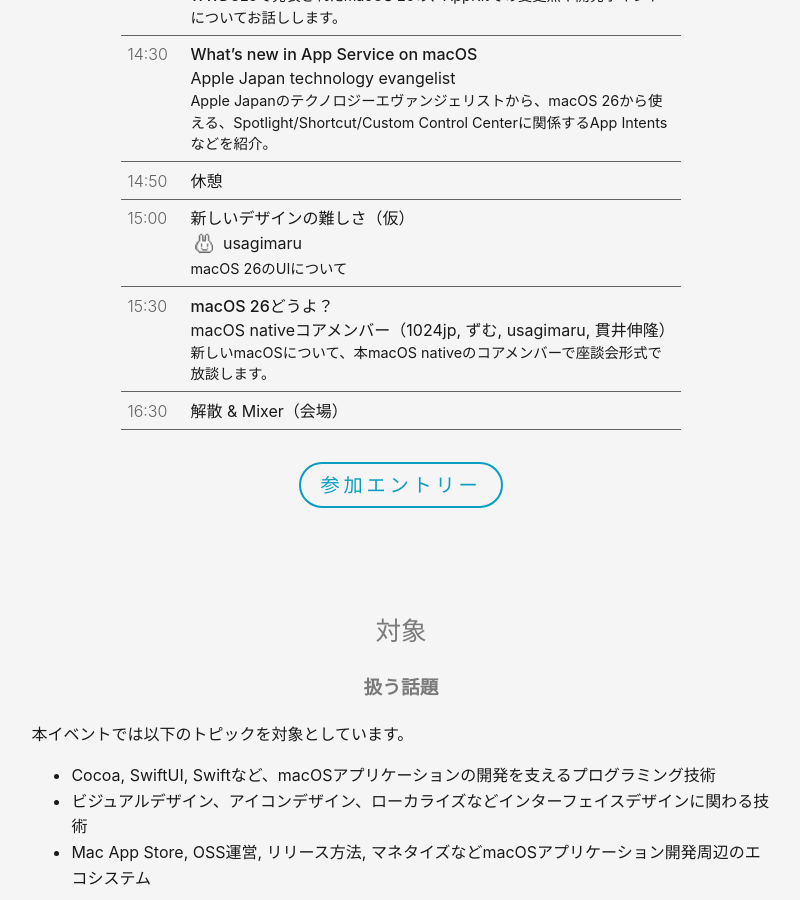
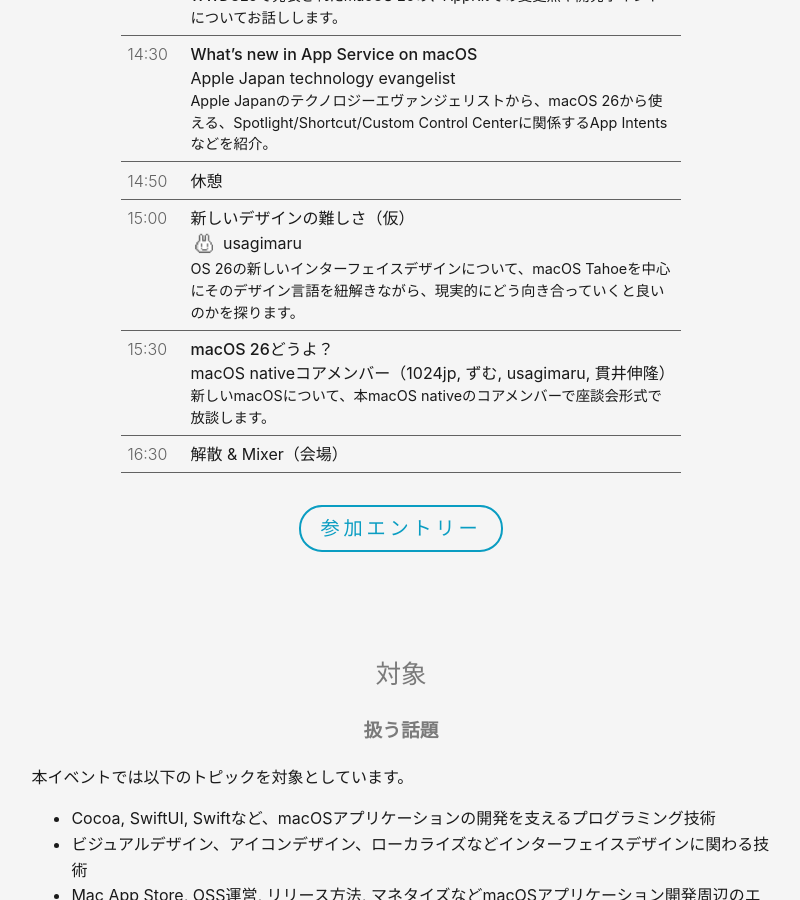
Before and after one commit to macOS-native/macos-native.github.io, a Jekyll site: the page built from index.md, in a window 1280 px wide and 900 px high, scrolled down 1016 px. Shown: the whole window, without its empty margins (239-1039 px from the left). Built offline with Jekyll 4.4.1, drawn with Linux system fonts in a browser that asks for light colours.

Commit message:
update description

```diff
--- a/_data/events.yml
+++ b/_data/events.yml
@@ -32,7 +32,7 @@
         name: usagimaru
         avatar: usagimaru
       description: |
-        macOS 26のUIについて
+        OS 26の新しいインターフェイスデザインについて、macOS Tahoeを中心にそのデザイン言語を紐解きながら、現実的にどう向き合っていくと良いのかを探ります。
     - time: "15:30"
       title: "macOS 26どうよ？"
       presenter:
```
